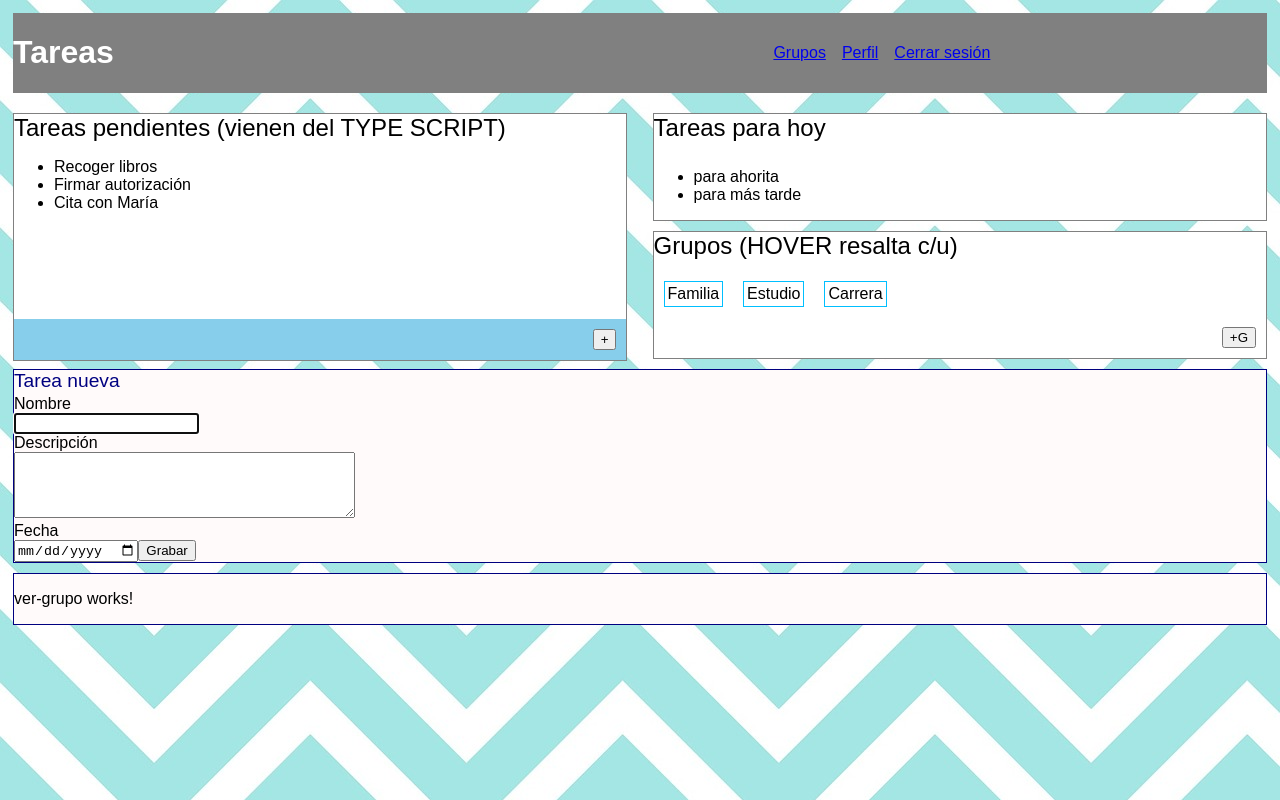
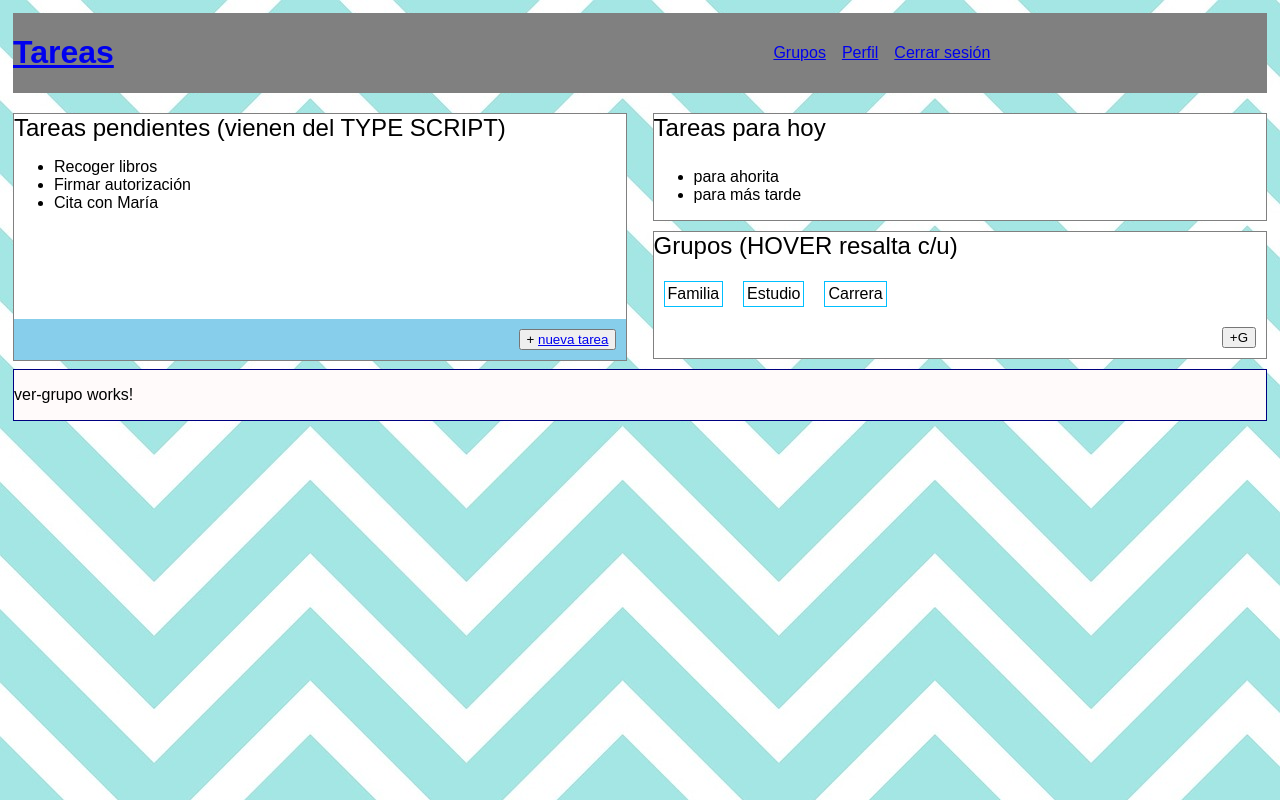
Before and after one commit to mpaulaacosta/nextu-angular2-ejercicio-componentes-y-directivas, an Angular app in the folder tareas/: page / in a window 1280 px wide. Built offline with nearby package versions, Linux system fonts and the light colour scheme.

Commit message:
3. Crea un enrutamiento que al hacer click en el botón más (+) de la vista principal, se dirija al componente nueva-tarea.

```diff
--- a/tareas/src/app/app.component.html
+++ b/tareas/src/app/app.component.html
@@ -5,7 +5,6 @@
   <router-outlet></router-outlet>
 
 
-  <t-nueva-tarea></t-nueva-tarea>
   <t-ver-grupo></t-ver-grupo>
 
 
--- a/tareas/src/app/barra-superior/barra-superior.component.html
+++ b/tareas/src/app/barra-superior/barra-superior.component.html
@@ -4,7 +4,7 @@
 </p>
 </-->
 <div class="contenedor-barra-superior">
-  <h1>Tareas</h1>
+  <h1><a [routerLink]="['']">Tareas</a></h1>
   <ul>
       <li><a href="#grupos">Grupos</a></li>
       <li><a href="#perfil">Perfil</a></li>
--- a/tareas/src/app/i-tareas-pendientes/i-tareas-pendientes.component.html
+++ b/tareas/src/app/i-tareas-pendientes/i-tareas-pendientes.component.html
@@ -15,7 +15,9 @@
   </div>
 
   <div class="pie-i-tareas-pendientes">
-    <button type="button" name="adicionar">+</button>
+    <button type="button" name="adicionar">+
+      <a [routerLink]="['nueva-tarea']">nueva tarea</a>
+    </button>
   </div>
 
 </div>
--- a/tareas/src/styles.css
+++ b/tareas/src/styles.css
@@ -21,7 +21,7 @@ button {
   color: navy;
 }
 
-t-inicio {
+t-inicio, t-nueva-tarea {
   margin: 5px;
   width: 100%;
 }
```
